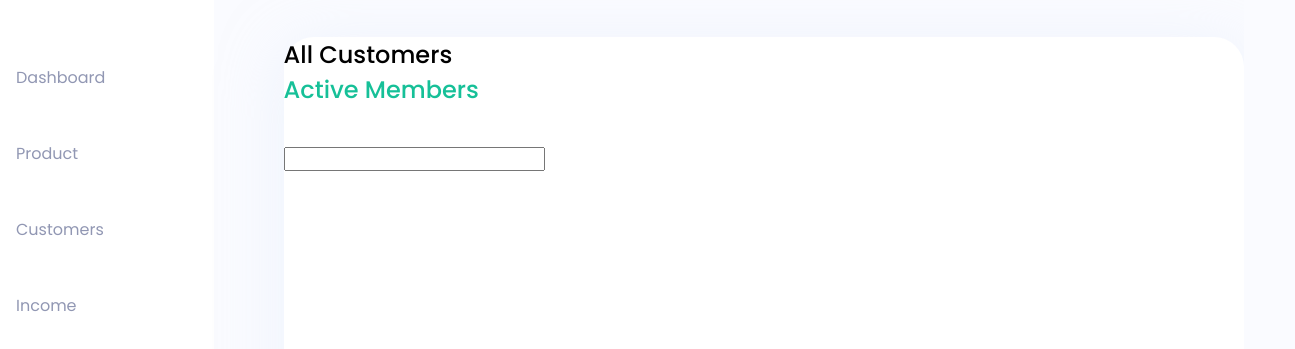
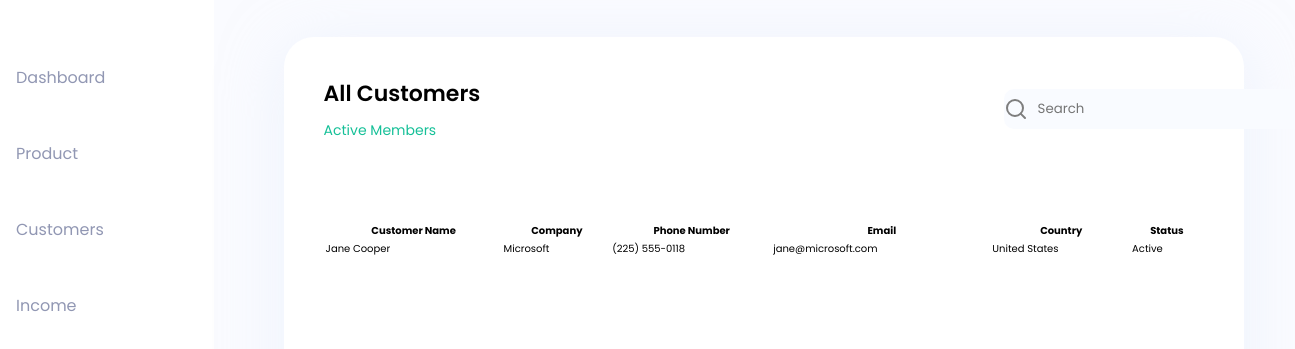
Before and after one commit to SoulOfDarknes/Dashboard, a website: page src/index.pug in a window 1280 px wide. Shown: the part 78-427 px from the top of the page, 1295 px wide, since content can reach past the window. Drawn offline with nearby package versions, Linux system fonts and the light colour scheme; files that its build step writes are made by us from their sources.

Commit message:
start table

```diff
--- a/src/modules/content.pug
+++ b/src/modules/content.pug
@@ -3,9 +3,12 @@
     h2.content__welcome= `Hello, ${name}`
      i &#128075
     .content__inner
-        .conten__top
+        .content__top
             .content__title
                 h2 All Customers
-                    p Active Members
+                p Active Members
             .content__search
-                input(type="search")
+                img(src="/src/image/search.svg", alt="search")
+                input(type="search" name="search" placeholder="Search")
+        include mixin
+        +table()
--- a/src/modules/mixin.pug
+++ b/src/modules/mixin.pug
@@ -24,3 +24,20 @@ mixin user(name, position, pic)
 
 //- content block
 mixin table(name, company, phone, email, country, status)
+    table.content__table
+        thead
+            tr
+                th Customer Name
+                th Company
+                th Phone Number
+                th Email
+                th Country
+                th Status
+        tbody
+            tr
+                td Jane Cooper
+                td Microsoft
+                td (225) 555-0118
+                td jane@microsoft.com
+                td United States
+                td Active
--- a/src/style/content.scss
+++ b/src/style/content.scss
@@ -13,6 +13,21 @@
         margin-bottom: 4rem;
     }
 
+    &__top {
+        display: flex;
+        justify-content: space-between;
+        align-items: center;
+        padding: 4rem;
+    }
+
+    &__title {
+        h2 {
+            font-size: 2.2rem;
+            font-weight: 600;
+            margin-bottom: 1rem;
+        }
+    }
+
     &__inner {
         width: 96rem;
         height: 81rem;
@@ -20,16 +35,33 @@
         border-radius: 3rem;
         box-shadow: 0 1rem 6rem rgba(226, 236, 249, 0.5);
 
-        &__title {
-            h2 {
-                font-weight: 600;
-            }
-        }
-
         p {
             color: #16c098;
             font-size: 1.4rem;
             font-weight: 400;
         }
     }
+    &__search {
+        display: inline-flex;
+        border-radius: 1rem;
+        height: 4rem;
+        width: 20rem;
+        background-color: #f9fbff;
+        input {
+            border: 0;
+            background-color: #f9fbff;
+        }
+        input:focus {
+            outline: none;
+        }
+        img {
+            width: 2.4rem;
+            margin-right: 1rem;
+        }
+    }
+
+    &__table {
+        padding: 4rem;
+        width: 100%;
+    }
 }
```
Also changed, not shown: src/image/search.svg (added), src/index.html, src/modules/content.html, src/modules/dist/content.html, src/style/dist/content.css.
